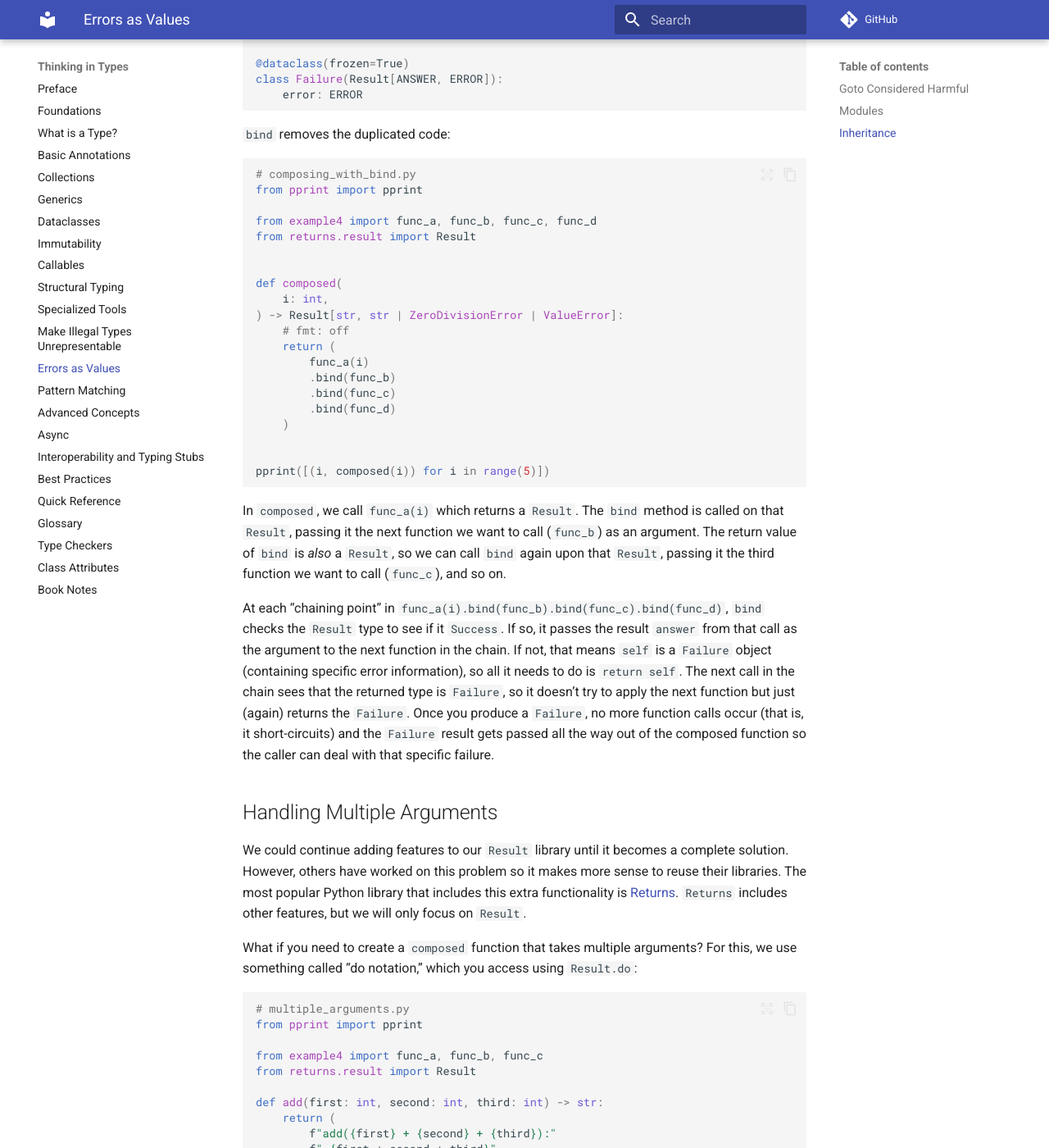
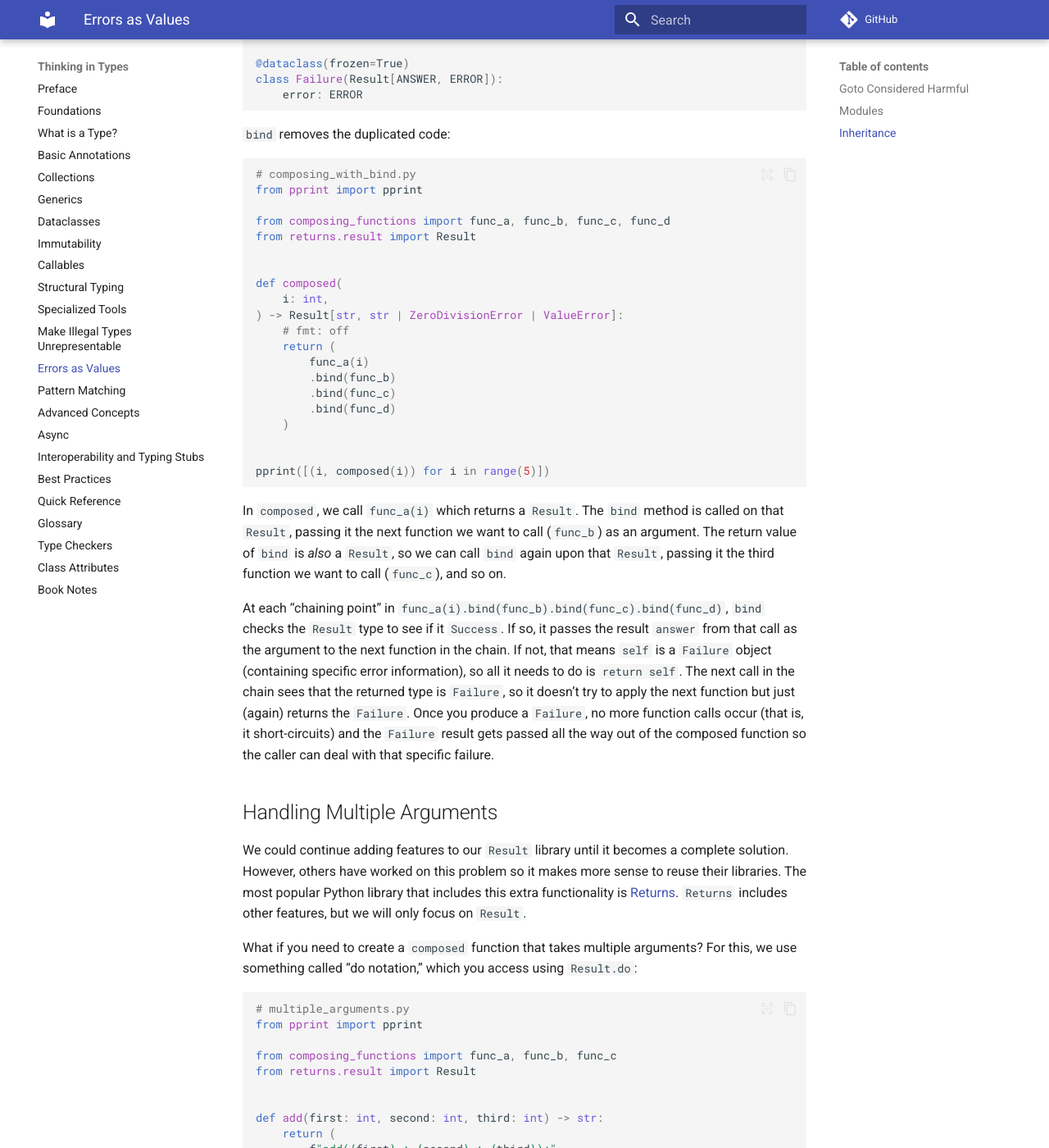
Before and after one commit to ThinkingInTypes/ThinkingInTypes.github.io, an MkDocs documentation site: the page built from Chapters/13_Errors_As_Values.md, in a window 1280 px wide and 1400 px high, scrolled down 12120 px. Shown: the whole window at 82% size. Built offline with MkDocs 1.6.1 and Material for MkDocs 9.7.7, drawn with Linux system fonts in a browser that asks for light colours; comment, search, counter and statistics services are not loaded.

Commit message:
Update 13_Errors_As_Values.md

```diff
--- a/Chapters/13_Errors_As_Values.md
+++ b/Chapters/13_Errors_As_Values.md
@@ -322,6 +322,7 @@ from pprint import pprint
 
 from returns.result import Failure, Result, Success
 
+
 def func_a(i: int) -> Result[int, str]:
     if i == 1:
         return Failure(f"func_a({i})")
@@ -349,7 +350,6 @@ from pprint import pprint
 
 from return_result import func_a
 from returns.result import Failure, Result, Success, safe
-
 
 
 # Use an exception as info (but don't raise it):
@@ -456,7 +456,7 @@ class Failure(Result[ANSWER, ERROR]):
 # composing_with_bind.py
 from pprint import pprint
 
-from example4 import func_a, func_b, func_c, func_d
+from composing_functions import func_a, func_b, func_c, func_d
 from returns.result import Result
 
 
@@ -498,8 +498,9 @@ What if you need to create a `composed` function that takes multiple arguments?
 # multiple_arguments.py
 from pprint import pprint
 
-from example4 import func_a, func_b, func_c
+from composing_functions import func_a, func_b, func_c
 from returns.result import Result
+
 
 def add(first: int, second: int, third: int) -> str:
     return (
```
